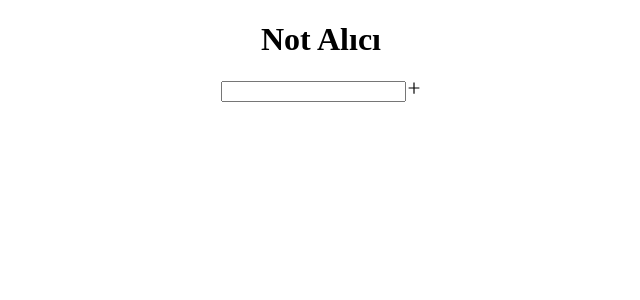
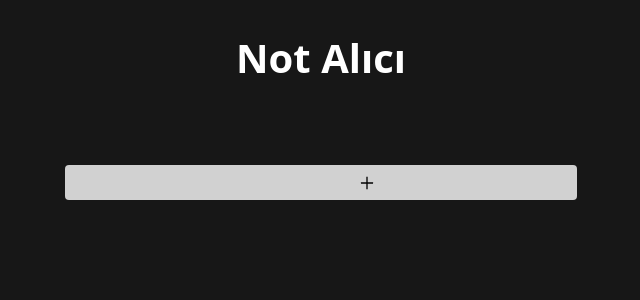
Before and after one commit to EnesArslan8/takenote, a React (Create React App) app: page / in a window 1280 px wide. Shown: the top 300 px of the page, without its empty margins (319-959 px from the left). Built offline with nearby package versions, Linux system fonts and the light colour scheme.

Commit message:
Css added and notes displayed

```diff
--- a/src/App.css
+++ b/src/App.css
@@ -1,38 +1,92 @@
+* {
+  box-sizing: border-box;
+  outline: none;
+  border: none;
+  padding: 0;
+  margin: 0;
+}
+body,
+html {
+  width: 100%;
+  height: 100%;
+  font-family: system-ui, -apple-system, BlinkMacSystemFont, "Segoe UI", Roboto,
+    Oxygen, Ubuntu, Cantarell, "Open Sans", "Helvetica Neue", sans-serif;
+  background-color: rgba(0, 0, 0, 0.7);
+  color: #fff;
+}
 .App {
-  text-align: center;
+  height: 100%;
+  width: 100%;
+  display: flex;
+  justify-content: center;
+  flex-direction: column;
 }
-
-.App-logo {
-  height: 40vmin;
-  pointer-events: none;
-}
-
-@media (prefers-reduced-motion: no-preference) {
-  .App-logo {
-    animation: App-logo-spin infinite 20s linear;
-  }
-}
-
-.App-header {
-  background-color: #282c34;
-  min-height: 100vh;
+.App .title {
   display: flex;
-  flex-direction: column;
   align-items: center;
   justify-content: center;
-  font-size: calc(10px + 2vmin);
-  color: white;
+  font-weight: 600;
+  font-size: 40px;
+  padding: 20px;
+  margin: 10px 0 40px 0;
 }
-
-.App-link {
-  color: #61dafb;
+.App .inputArea {
+  display: flex;
+  align-items: center;
+  justify-content: center;
+  margin: 20px 0 50px 0;
 }
-
-@keyframes App-logo-spin {
-  from {
-    transform: rotate(0deg);
-  }
-  to {
-    transform: rotate(360deg);
-  }
+.App .inputArea input {
+  position: relative;
+  color: #000;
+  background-color: rgba(255, 255, 255, 0.8);
+  padding: 10px 45px 10px 20px;
+  border-radius: 4px;
+  width: 40%;
 }
+.App .inputArea .addBtn {
+  color: #000;
+  font-size: large;
+  position: absolute;
+  right: 585px;
+  cursor: pointer;
+}
+.noteMain {
+  display: flex;
+  align-items: center;
+  justify-content: center;
+  flex-wrap: wrap;
+  background-color: rgba(0, 0, 0, 0.7);
+}
+.not {
+  background: url(https://d2gg9evh47fn9z.cloudfront.net/800px_COLOURBOX2451714.jpg);
+  width: 300px;
+  height: 500px;
+  flex-direction: column;
+  inline-size: 300px;
+  word-break: break-all;
+  flex-wrap: wrap;
+  position: relative;
+  line-height: 2;
+  justify-content: space-between;
+  display: flex;
+  margin: 20px;
+  color: #000;
+  text-indent: 10px;
+}
+.not span {
+  padding: 7px;
+  text-overflow: ellipsis;
+  display: -webkit-box;
+  -webkit-line-clamp: 14; /* Metnin kaç satıra sığacağını belirtin */
+  -webkit-box-orient: vertical;
+  overflow: hidden;
+}
+.dots {
+  position: absolute;
+  right: 10px;
+  bottom: 10px;
+  cursor: pointer;
+  font-size: 25px;
+  font-weight: 600;
+}
--- a/src/App.js
+++ b/src/App.js
@@ -19,9 +19,9 @@ function App() {
   return (
     <div className="App">
       <h1 className='title'> Not Alıcı</h1>
-      <div>
+      <div className='inputArea'>
         <input value={inputText} onChange={(e)=>setInputText(e.target.value)}></input>
-        <AiOutlinePlus onClick={addNote}></AiOutlinePlus>
+        <AiOutlinePlus className='addBtn' onClick={addNote}></AiOutlinePlus>
       </div>
       <Notes note={note}></Notes>
 
--- a/src/components/Notes.js
+++ b/src/components/Notes.js
@@ -1,12 +1,19 @@
 import React from "react";
+import { AiOutlineEllipsis } from "react-icons/ai";
 
-function Notes(note) {
-    const {not} =note;
+function Notes(props) {
+  const { note } = props;
   return (
-    <div>
-        {not && not.map((no, index) => (
-        <div key={index}>{not}</div>
-      ))}
+    <div className="noteMain">
+      {note &&
+        note.map((not, index) => (
+          <div className="not" key={index}>
+            <span>{not}</span>
+            <div>
+              <AiOutlineEllipsis className="dots"></AiOutlineEllipsis>
+            </div>
+          </div>
+        ))}
     </div>
   );
 }
```
